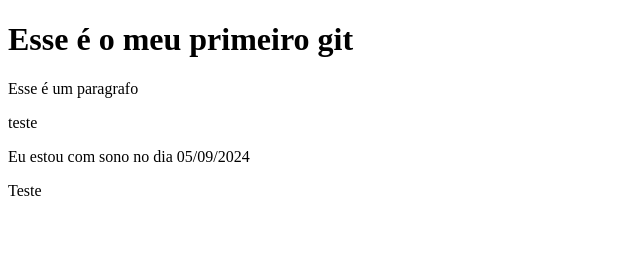
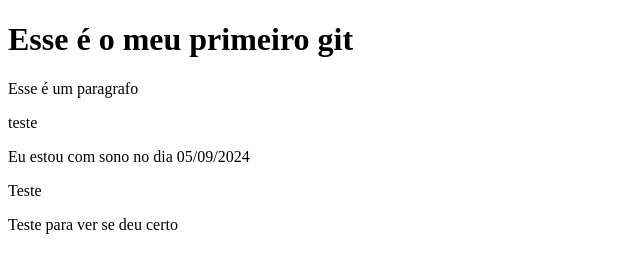
Before and after one commit to Gabriel-Henrique01/Estudo_Senai, a plain HTML site: page Index.html in a window 1280 px wide. Shown: the whole page, without its empty margins (0-640 px from the left). Drawn offline with Linux system fonts and the light colour scheme.

Commit message:
Sexto teste

```diff
--- a/Index.html
+++ b/Index.html
@@ -15,6 +15,6 @@
 
     <p>Teste</p>
 
-
+    <p>Teste para ver se deu certo</p>
 </body>
 </html>
```
